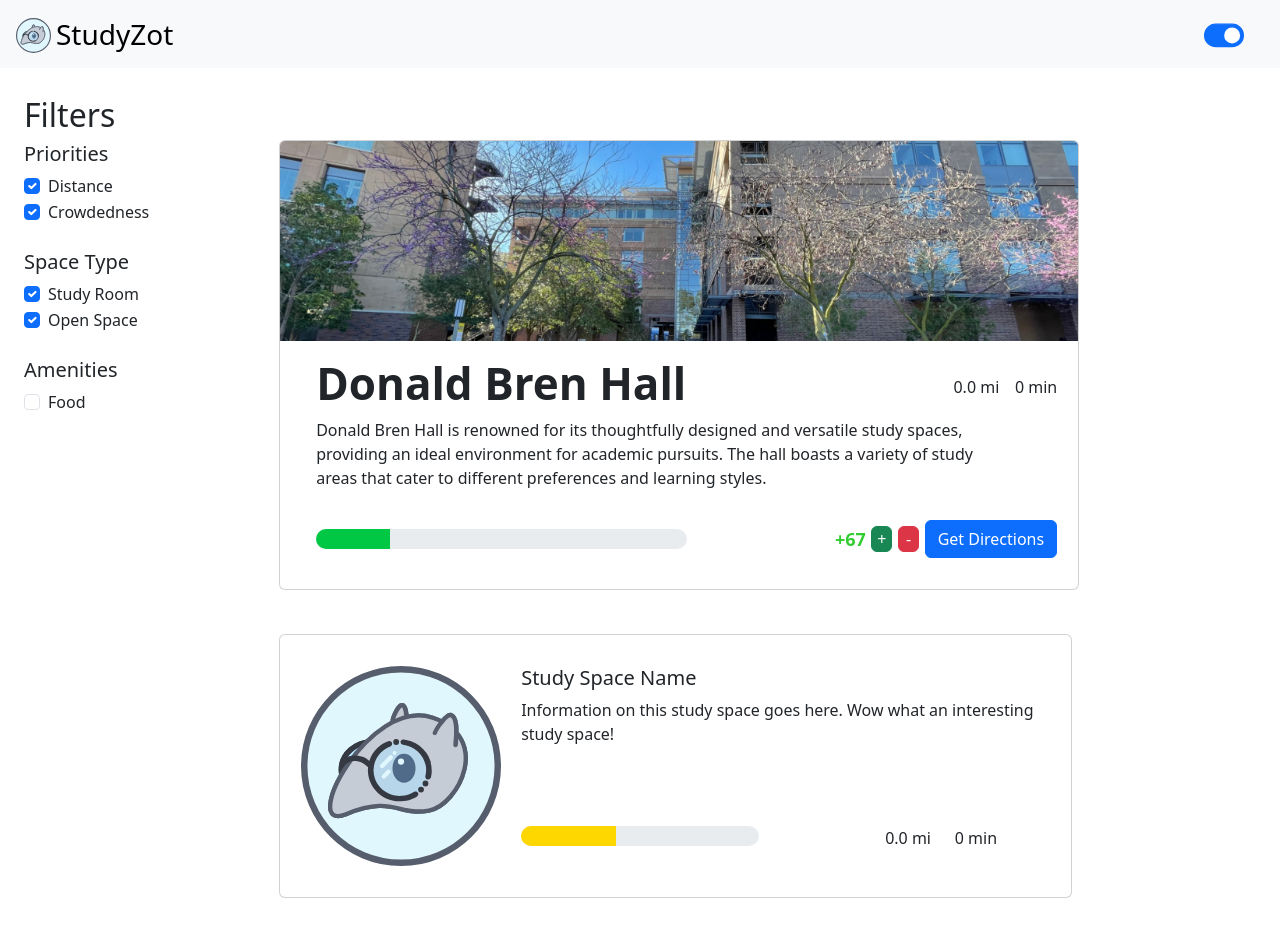
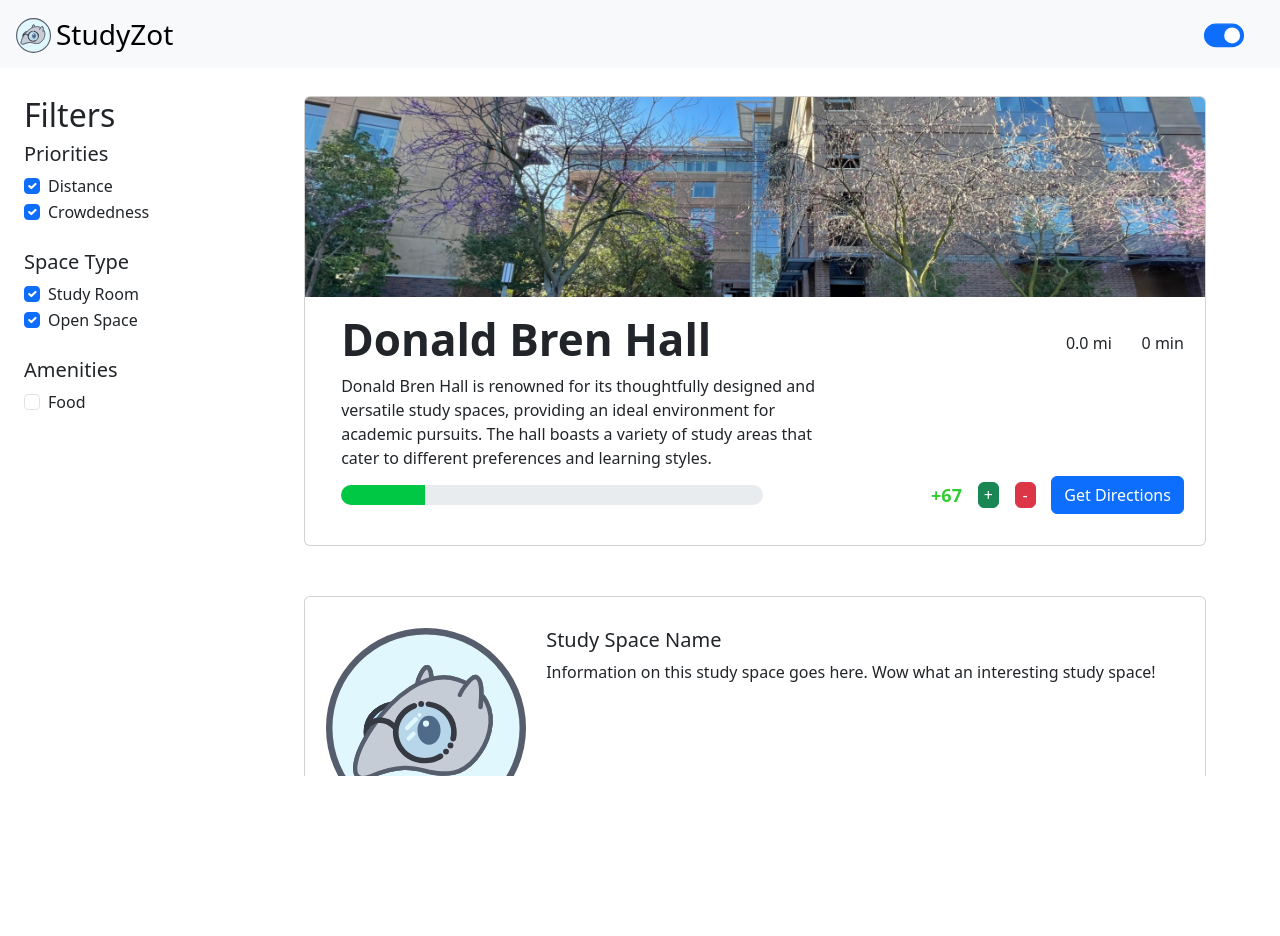
Before and after one commit to bjsilva1/StudyZot, a React (Vite) app in the folder app/: page / in a window 1280 px wide. Shown: the top 936 px of the page. After the commit the page ends 800 px from the top, so only its background shows below. Built offline with nearby package versions, Linux system fonts and the light colour scheme.

Commit message:
Implement separation between card feed and filters

```diff
--- a/app/src/App.css
+++ b/app/src/App.css
@@ -1,14 +1,22 @@
-/* lol */
+
 
 .big-container {
 	display: flex;
-	align-items: top;
+	align-items: start;
 	flex-direction: column;
 	padding: 0;
 }
 
 .bottom-container {
 	display: flex;
-	align-items: top;
+	align-items: start;
 	margin-top: 6rem;
+	max-width: 100vw;
+	width: 100vw;
 }
+
+.cards-container {
+	max-height: 85vh;
+	width: 90vw;
+	overflow-y: scroll;
+}
--- a/app/src/components/HeroCards.tsx
+++ b/app/src/components/HeroCards.tsx
@@ -7,7 +7,7 @@ import StudyProgressBar from './ProgressBar'
 export function HeroCard(props: {spaceInfo : Object})
 {
     return (
-        <Card style={{width: "800px", height:"450px", margin: "5% 5%", overflow: "hidden"}}>
+        <Card style={{width: "90%", height:"450px", margin: "0% 5% 5% 5%", overflow: "hidden"}}>
             <img src={DBHPlaceholder} style={{width: "100%", height: "200px", objectFit: "cover"}}/>
             <Card.Body style={{display: "flex", flexDirection: "row", margin: "0px 5px 15px 0px"}}>
                 <div className='study-space-info'>
@@ -19,9 +19,9 @@ export function HeroCard(props: {spaceInfo : Object})
                                 <Card.Text>0 min</Card.Text>
                             </div>
                         </div>
-                        <Card.Text>
-                            Donald Bren Hall is renowned for its thoughtfully designed and versatile study spaces,<br></br>
-                            providing an ideal environment for academic pursuits. The hall boasts a variety of study<br></br>
+                        <Card.Text style={{maxWidth: "60%"}}>
+                            Donald Bren Hall is renowned for its thoughtfully designed and versatile study spaces,
+                            providing an ideal environment for academic pursuits. The hall boasts a variety of study
                             areas that cater to different preferences and learning styles.
                         </Card.Text>
                     </div>
--- a/app/src/components/SpaceCards.tsx
+++ b/app/src/components/SpaceCards.tsx
@@ -9,7 +9,7 @@ import "./studyzot.types.ts"
 export function BasicStudyCard(props: {spaceInfo : StudySpaceInfo})
 {
     return (
-        <Card style={{margin: "5% 5%"}}>
+        <Card style={{margin: "5% 5%", width: "90%"}}>
             <Card.Body style={{display: "flex", flexDirection: "row", margin: "15px 5px"}}>
                 <img src={studyZotIcon} style={{width: "200px", height: "200px"}}/>
                 <div className='study-space-info'>
--- a/app/src/components/TopNavBar.css
+++ b/app/src/components/TopNavBar.css
@@ -1,7 +1,3 @@
-:root {
-
-}
-
 .navbar {
   width: 100vw;
   position: absolute;
--- a/app/src/index.css
+++ b/app/src/index.css
@@ -26,7 +26,6 @@ a:hover {
 body {
   margin: 0;
   display: flex;
-  place-items: center;
   min-width: 320px;
   min-height: 100vh;
 }
```
